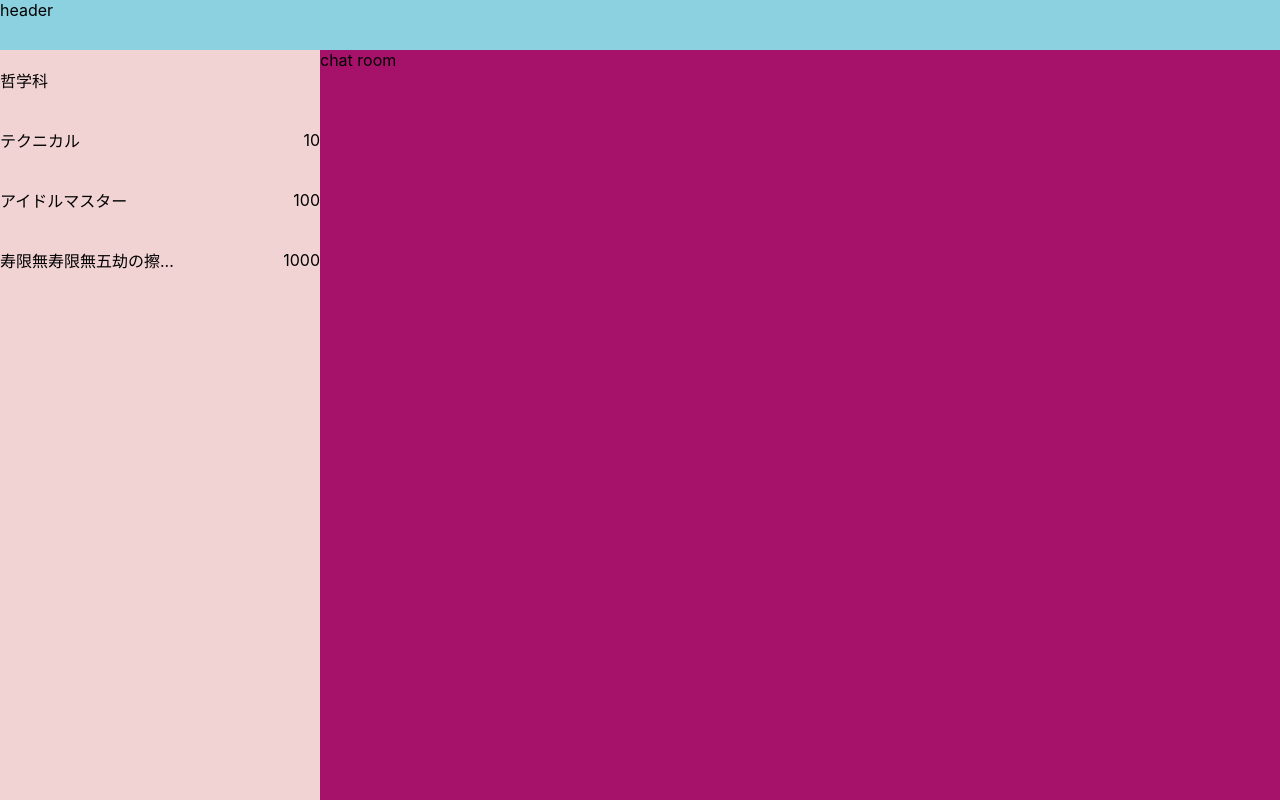
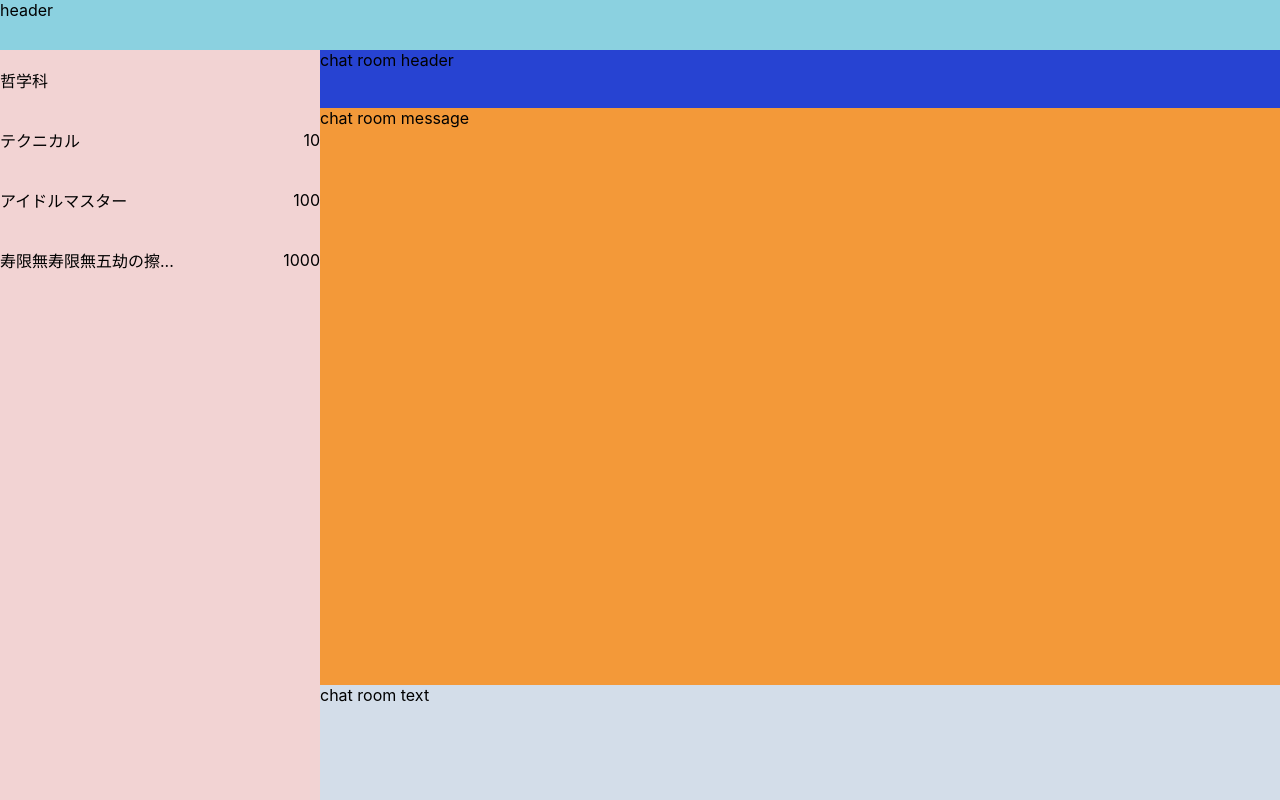
Before and after one commit to shyazusa/chat_test, a React (Create React App) app: page / in a window 1280 px wide. Built offline with nearby package versions, Linux system fonts and the light colour scheme.

Commit message:
Add Header Msg Text in ChatRoom

```diff
--- a/src/ChatRoom.tsx
+++ b/src/ChatRoom.tsx
@@ -1,14 +1,20 @@
 import React from 'react';
 import styled from 'styled-components';
+import ChatRoomHeader from './ChatRoomHeader';
+import ChatRoomMsg from './ChatRoomMsg';
+import ChatRoomText from './ChatRoomText';
 
 const Wrapper = styled.div`
   flex: 3;
-  background-color: #A6126A;
+  display: flex;
+  flex-direction: column;
 `;
 const ChatRoom: React.FC = () => {
   return (
     <Wrapper>
-      chat room
+      <ChatRoomHeader />
+      <ChatRoomMsg />
+      <ChatRoomText />
     </Wrapper>
   );
 }
--- /dev/null
+++ b/src/ChatRoomHeader.tsx
@@ -0,0 +1,16 @@
+import React from 'react';
+import styled from 'styled-components';
+
+const Wrapper = styled.div`
+  flex: 1;
+  background-color: #2743D2;
+`;
+const ChatRoomHeader: React.FC = () => {
+  return (
+    <Wrapper>
+      chat room header
+    </Wrapper>
+  );
+}
+
+export default ChatRoomHeader;
--- /dev/null
+++ b/src/ChatRoomMsg.tsx
@@ -0,0 +1,16 @@
+import React from 'react';
+import styled from 'styled-components';
+
+const Wrapper = styled.div`
+  flex: 10;
+  background-color: #F39939;
+`;
+const ChatRoomMsg: React.FC = () => {
+  return (
+    <Wrapper>
+      chat room message
+    </Wrapper>
+  );
+}
+
+export default ChatRoomMsg;
--- /dev/null
+++ b/src/ChatRoomText.tsx
@@ -0,0 +1,16 @@
+import React from 'react';
+import styled from 'styled-components';
+
+const Wrapper = styled.div`
+  flex: 2;
+  background-color: #D3DDE9;
+`;
+const ChatRoomText: React.FC = () => {
+  return (
+    <Wrapper>
+      chat room text
+    </Wrapper>
+  );
+}
+
+export default ChatRoomText;
```
